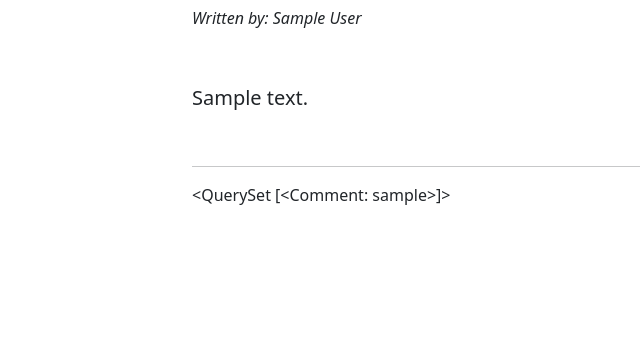
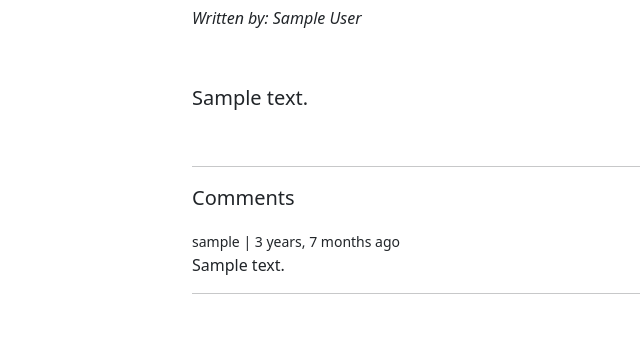
Before and after one commit to ortizfram/advancing-the-blog-django-bootstrap-, a Django app: a page that uses templates/post_detail.html in a window 1280 px wide. Shown: the part 520-878 px from the top of the page, without its empty margins (76-716 px from the left). Before the commit the page ends 725 px from the top, so only its background shows below. Run offline with Django 4.2, Linux system fonts and the light colour scheme; tables that the repository leaves empty hold one stand-in row (values such as "Sample post"); grey boxes marked "Sample" are stand-in pictures; data that the repository does not hold is empty; some libraries are stand-ins or nearby versions.

Commit message:
render django generic comment detail

```diff
--- a/apps/comments/models.py
+++ b/apps/comments/models.py
@@ -1,12 +1,19 @@
 from django.db import models
+from apps.posts.models import Post
 from django.conf import settings
-from apps.posts.models import Post
+from django.contrib.contenttypes.fields import GenericForeignKey
+from django.contrib.contenttypes.models import ContentType
 
 
 # Create your models here.
 class Comment(models.Model):
     user        = models.ForeignKey(settings.AUTH_USER_MODEL, default=1, on_delete=models.PROTECT) #superadmin default
-    post        = models.ForeignKey(Post,  on_delete=models.CASCADE)
+    # post        = models.ForeignKey(Post,  on_delete=models.CASCADE)
+
+    content_type = models.ForeignKey(ContentType, on_delete=models.CASCADE)
+    object_id = models.PositiveIntegerField()
+    content_object = GenericForeignKey("content_type", "object_id")
+
     content     = models.TextField()
     timestamp   = models.DateTimeField(auto_now_add=True)
 
--- a/apps/posts/views.py
+++ b/apps/posts/views.py
@@ -6,13 +6,16 @@ from django.urls import reverse
 
 from .models import Post
 from .forms import PostForm
-
 from django.core.paginator import Paginator
 
 from urllib.parse import quote_plus
 from django.db.models import Q
+from django.utils import timezone
 
-from django.utils import timezone
+from apps.comments.models import Comment
+from django.contrib.contenttypes.models import ContentType
+
+
 
 
 # Create your views here.
@@ -40,11 +43,15 @@ def post_detail(request, slug): # retrieve
             raise Http404
     # instance.user = request.user #-> require auth to see
     share_string = quote_plus(instance.content)
+    content_type = ContentType.objects.get_for_model(Post)
+    obj_id = instance.id
+    comments = Comment.objects.filter(content_type=content_type, object_id=obj_id)
     context = {
         "title" : instance.title,
         "instance" : instance,
         "slug": instance.slug,
         'share_string': share_string,
+        "comments": comments,
     }
     return render(request, "post_detail.html", context)
 
--- a/templates/post_detail.html
+++ b/templates/post_detail.html
@@ -79,9 +79,16 @@
             </div>
 
             <!--Comments-->
-            {% comment %} <div class="fb-comments" data-href="{{ request.build_absolute_uri }}" data-width="600" data-numposts="5"></div> {% endcomment %}
             <div>
-                {{ instance.comment_set.all }}
+                <p class='lead'>Comments</p>
+                {% for comment in comments %}
+                    <div class="">
+                        <small>{{ comment.user }} | {{ comment.timestamp|timesince }} ago</small>
+                        <br/>
+                        {{ comment.content }}
+                        <hr/>
+                    </div>
+                {% endfor %}
             </div>
 
     </div>
```
Also changed, not shown: apps/comments/migrations/0001_initial.py, apps/comments/migrations/0002_rename_comments_comment.py (deleted), media_cdn/None/django_yTBK8nQ.png (added).
